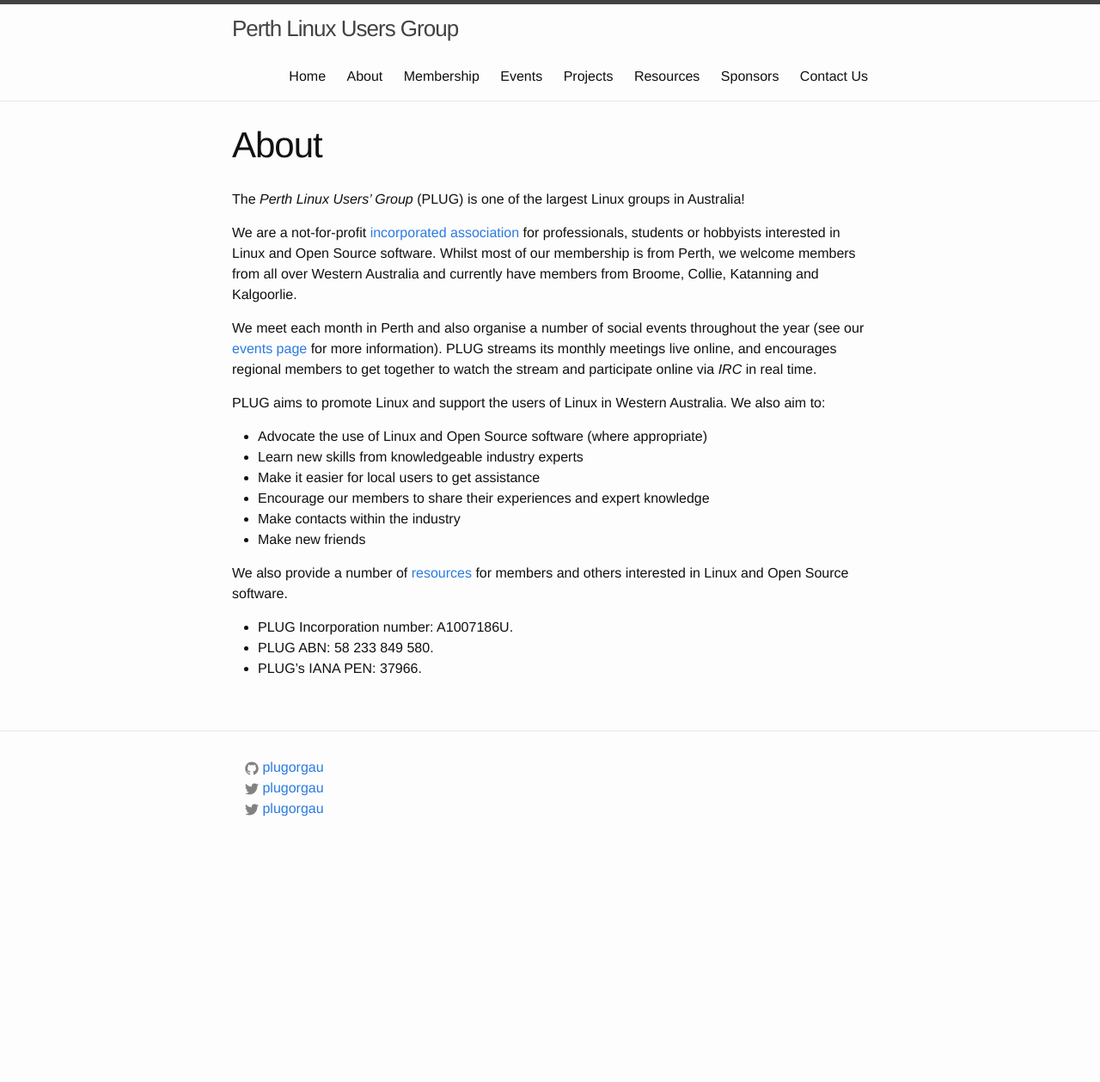
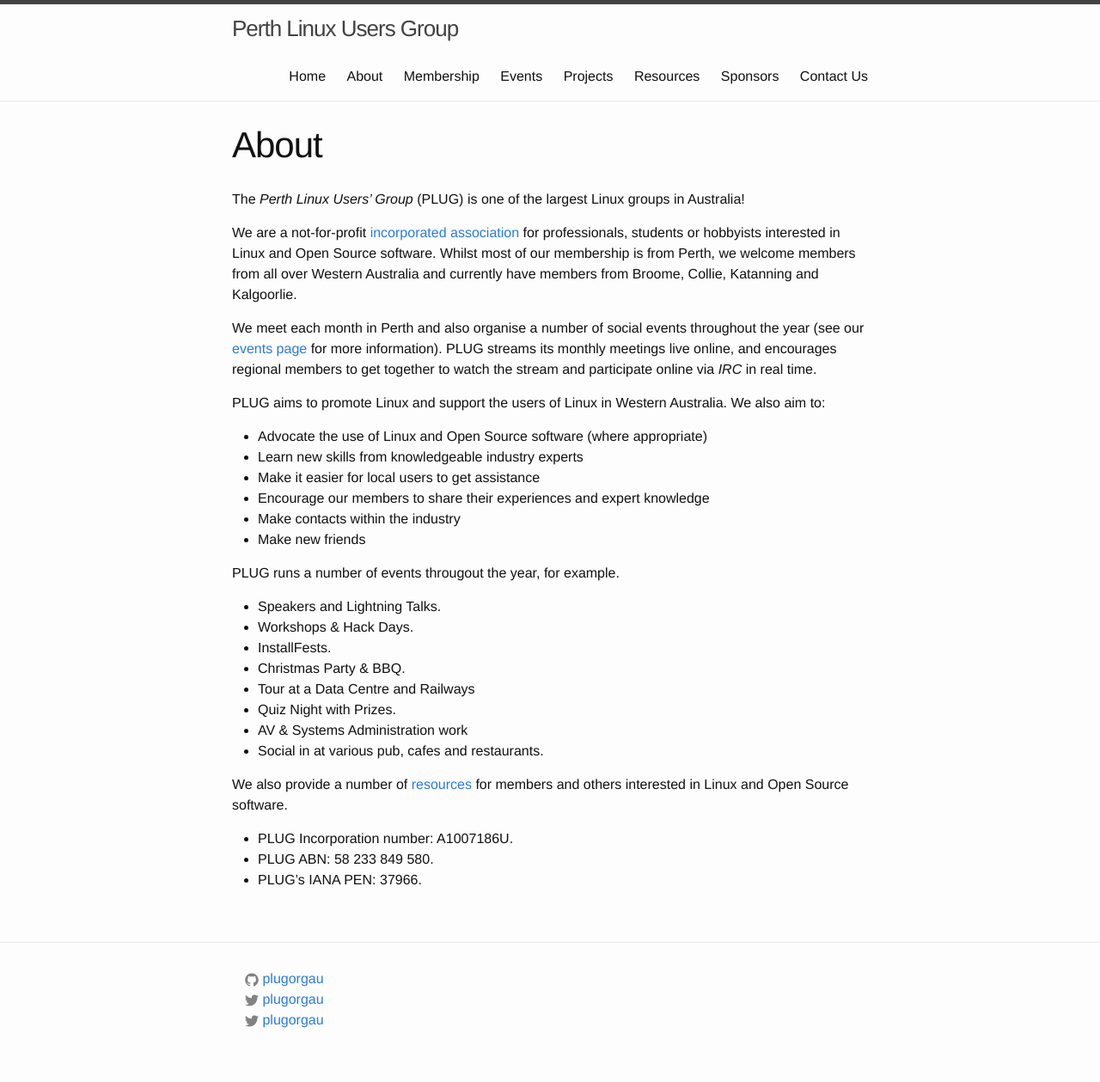
Before and after one commit to plugorgau/plugorgau.github.io, a Jekyll site: the page built from pages/about/about.md, in a window 1280 px wide. Shown: the whole page at 86% size. Built offline with Jekyll 4.4.1, drawn with Linux system fonts in a browser that asks for light colours; before the commit the page ends 1013 px from its top, so only the background shows below that.

Commit message:
Update about.md

```diff
--- a/pages/about/about.md
+++ b/pages/about/about.md
@@ -19,6 +19,17 @@ PLUG aims to promote Linux and support the users of Linux in Western Australia.
 *   Make contacts within the industry
 *   Make new friends
 
+PLUG runs a number of events througout the year, for example.
+
+*   Speakers and Lightning Talks.
+*   Workshops & Hack Days.
+*   InstallFests.
+*   Christmas Party & BBQ.
+*   Tour at a Data Centre and Railways
+*   Quiz Night with Prizes.
+*   AV & Systems Administration work
+*   Social in at various pub, cafes and restaurants.
+
 We also provide a number of [resources]({{ site.baseurl }}/resources/) for members and others interested in Linux and Open Source software.
 
 *   PLUG Incorporation number: A1007186U.
```
